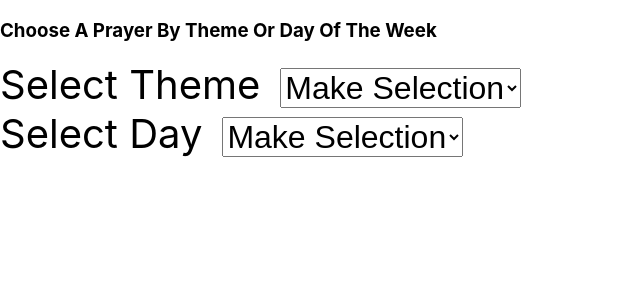
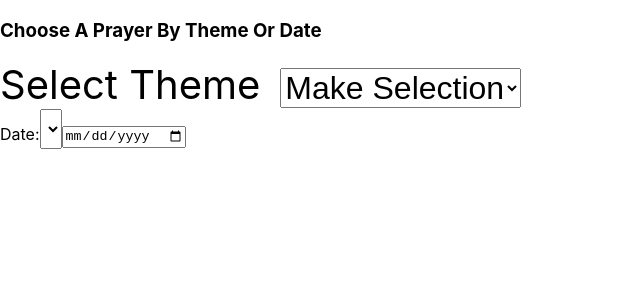
Before and after one commit to wlavery22/rosary, a React (Create React App) app: page /select in a window 1280 px wide. Shown: the top 300 px of the page, without its empty margins (0-640 px from the left). Built offline with nearby package versions, Linux system fonts and the light colour scheme; no server answers.

Commit message:
Add DateMenu and ThemeMenu select functionality

```diff
--- a/src/components/App/App.js
+++ b/src/components/App/App.js
@@ -6,22 +6,22 @@ import HomePage from '../HomePage/HomePage';
 import PrayerPage from '../PrayerPage/PrayerPage';
 import SelectPage from '../SelectPage/SelectPage';
 import ThemeMenu from '../ThemeMenu/ThemeMenu.js';
-import WeekDayMenu from '../WeekDayMenu/WeekDayMenu.js';
+import WeekDayMenu from '../DateMenu/DateMenu.js';
 import PrayerCard from '../PrayerCard/PrayerCard';
 // import { getPrayers } from '../../apiCall';
 
 function App() {
-  const [prayer, setPrayer] = useState("");
+  const [dailyPrayer, setDailyPrayer] = useState("");
   const [theme, setTheme] = useState("");
-  const [day, setWeekDay] = useState("");
+  const [date, setDate] = useState("");
 
   useEffect(() => {
     if (theme) {
-      getPrayers(theme);
-    } else if (day) {
-      getPrayers(day)
+      getThemePrayers(theme);
+    } else if (date) {
+      getDatePrayers(date)
     } else {
-      getPrayers("today");
+      getDailyPrayers("today");
     }
     // setPrayer(data[0].mp3Link);
   }, []);
@@ -31,38 +31,50 @@ function App() {
   // }
   // return <li className="item">{name}</li>;
 
-  const getPrayers = (selection) => {
+  const getThemePrayers = (selection) => {
     fetch(`https://the-rosary-api.vercel.app/v1/${selection}`)
     .then(response => response.json())
     .then(data => {
       console.log(data)
-      setPrayer(data[0]);
+      setTheme(data[0].text);
     })
     .catch(err => console.error(err));
   }
 
-  console.log(theme, day, prayer)
+  const getDatePrayers = (selection) => {
+    fetch(`https://the-rosary-api.vercel.app/v1/${selection}`)
+    .then(response => response.json())
+    .then(data => {
+      console.log(data)
+      setDate(data[0].mp3Link);
+    })
+    .catch(err => console.error(err));
+  }
+
+  const getDailyPrayers = (selection) => {
+    fetch(`https://the-rosary-api.vercel.app/v1/${selection}`)
+    .then(response => response.json())
+    .then(data => {
+      console.log(data)
+      setDailyPrayer(data[0].mp3Link);
+    })
+    .catch(err => console.error(err));
+  }
+
+  console.log(theme, date, dailyPrayer)
   return (
     <main className="App">
       <Routes>
-        <Route path="/" element={<HomePage prayer={prayer} />} />
+        <Route path="/" element={<HomePage dailyPrayer={dailyPrayer} />} />
         <Route
           path="/select"
           element={
             <SelectPage
               setTheme={setTheme}
-              setWeekDay={setWeekDay}
+              setDate={setDate}
             />
           }
         />
-        {/* <Route
-          path="/prayercard"
-          element={
-            <PrayerCard
-              prayer={prayer}
-            />
-          }
-        /> */}
         <Route
           path="/prayer"
           element={
@@ -72,6 +84,14 @@ function App() {
           }
         />
         {/* <Route path="/*" element={<ErrorPage />} /> */}
+                {/* <Route
+          path="/prayercard"
+          element={
+            <PrayerCard
+              prayer={prayer}
+            />
+          }
+        /> */}
       </Routes>
     </main>
   );
--- a/src/components/WeekDayMenu/WeekDayMenu.js
+++ b/src/components/DateMenu/DateMenu.js
@@ -1,22 +1,22 @@
 import { useState } from 'react';
-import "./WeekDayMenu.css"
+import "./DateMenu.css"
 // import { Link } from 'react-router-dom';
 import { useNavigate } from 'react-router-dom';
 
-const WeekDayMenu = ({ setWeekDay, setTheme }) => {
+const DateMenu = ({ setDate, setTheme }) => {
   const navigate = useNavigate();
 
-  const handleDaySelection = (event) => {
-    setWeekDay(event.target.value);
+  const handleDateSelection = (event) => {
+    setDate(event.target.value);
     setTheme("");
     navigate("/prayer");
   };
 
   return (
-    <main className ="week-day-menu">
-      <div class="input-field">
+    <main className ="date-menu">
+      {/* <div class="input-field">
         <label className="day-label" htmlFor="week-day-dropdown">Select Day</label>
-        <select id="day-dropdown" onChange={handleDaySelection}>
+        <select id="day-dropdown" onChange={handleDateSelection}>
           <option value="">Make Selection</option>
           <option value="monday">Monday</option>
           <option value="tuesday">Tuesday</option>
@@ -26,9 +26,16 @@ const WeekDayMenu = ({ setWeekDay, setTheme }) => {
           <option value="saturday">Saturday</option>
           <option value="sunday">Sunday</option>
         </select>
-      </div>
+      </div> */}
+      <form>
+        <label for="date">Date:</label>
+        <select id="date-select"></select>
+          <input type="date" name="date" id="date" required onChange={handleDateSelection}/>
+        {/* <br></br>
+        <button type="button" id="date-submit-button" class="date-submit-button">Submit</button>*/}
+      </form>
     </main>
   );
 };
 
-export default WeekDayMenu;
+export default DateMenu;
--- a/src/components/HomePage/HomePage.js
+++ b/src/components/HomePage/HomePage.js
@@ -2,13 +2,13 @@ import './HomePage.css';
 import PrayerCard from '../PrayerCard/PrayerCard';
 import { Link } from 'react-router-dom';
 
-function HomePage({prayer}) {
+function HomePage({dailyPrayer}) {
 
 
 return (
   <main className="home-page">
     <h1 className="title">Welcome to Daily Prayer App</h1>
-    <PrayerCard prayer={prayer} />
+    <PrayerCard dailyPrayer={dailyPrayer} />
     <Link to="/select">
       <button className="select-prayer">Select Prayer</button>
     </Link>
--- a/src/components/PrayerCard/PrayerCard.js
+++ b/src/components/PrayerCard/PrayerCard.js
@@ -1,12 +1,12 @@
 import './PrayerCard.css';
 import { useState, useEffect } from 'react';
 
-function PrayerCard({prayer}) {
+function PrayerCard({dailyPrayer}) {
 
   return (
     <main className="prayer-card">
       {/* <p className="prayer">Give us this day our daily bread</p> */}
-      <p className="prayer">{prayer}</p>
+      <p className="dailyPrayer">{dailyPrayer}</p>
     </main>
     )
   }
--- a/src/components/SelectPage/SelectPage.js
+++ b/src/components/SelectPage/SelectPage.js
@@ -2,16 +2,16 @@ import './SelectPage.css';
 import { useState, useEffect } from 'react';
 import { Link } from 'react-router-dom';
 import ThemeMenu from '../ThemeMenu/ThemeMenu.js';
-import WeekDayMenu from '../WeekDayMenu/WeekDayMenu.js';
+import WeekDayMenu from '../DateMenu/DateMenu.js';
 
-function SelectPage({ setTheme, setWeekDay }) {
+function SelectPage({ setTheme, setDate }) {
 
   return (
     <main className="select-page">
-      <h3>Choose A Prayer By Theme Or Day Of The Week</h3>
+      <h3>Choose A Prayer By Theme Or Date</h3>
       <div className="choose-theme-menu">
-        <ThemeMenu className="select-theme" setTheme={setTheme} setWeekDay={setWeekDay}/>
-        <WeekDayMenu className="select-day" setWeekDay={setWeekDay} setTheme={setTheme}/>
+        <ThemeMenu className="select-theme" setTheme={setTheme} setDate={setDate}/>
+        <WeekDayMenu className="select-day" setDate={setDate} setTheme={setTheme}/>
         {/* <Link className="to-prayer-page" to="/prayer">
           <button className="theme-btn">Submit Theme</button>
         </Link> */}
--- a/src/components/ThemeMenu/ThemeMenu.js
+++ b/src/components/ThemeMenu/ThemeMenu.js
@@ -3,12 +3,12 @@ import "./ThemeMenu.css"
 // import { Link } from 'react-router-dom';
 import { useNavigate } from 'react-router-dom';
 
-const ThemeMenu = ({ setTheme, setWeekDay }) => {
+const ThemeMenu = ({ setTheme, setDate }) => {
   const navigate = useNavigate();
 
   const handleThemeSelection = (event) => {
     setTheme(event.target.value);
-    setWeekDay("");
+    setDate("");
     navigate("/prayer");
   };
 
```
Also changed, not shown: src/components/DateMenu/DateMenu.css (renamed from src/components/WeekDayMenu/WeekDayMenu.css).
